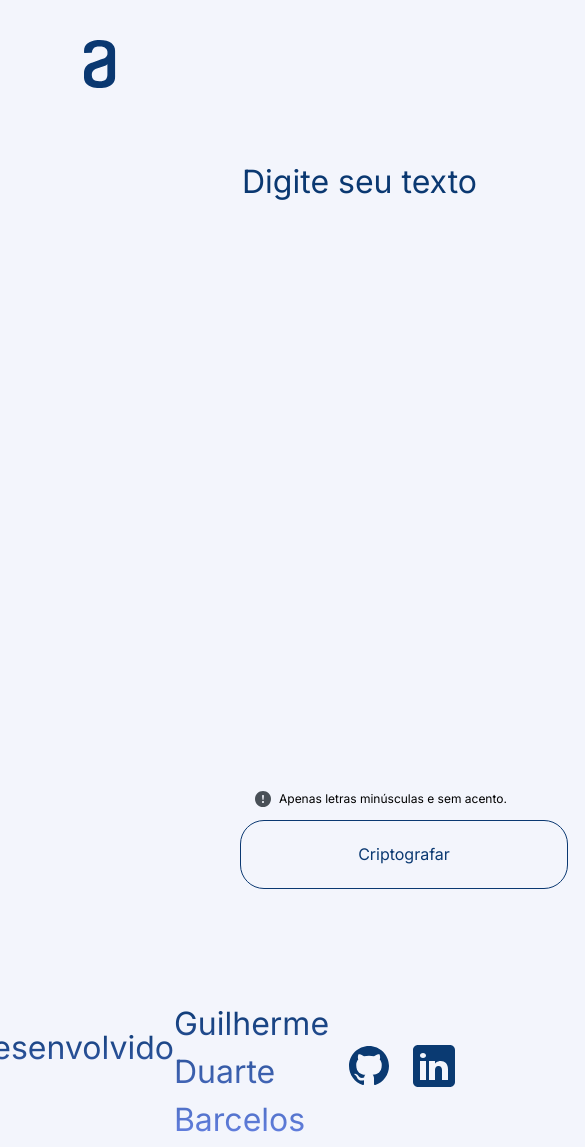
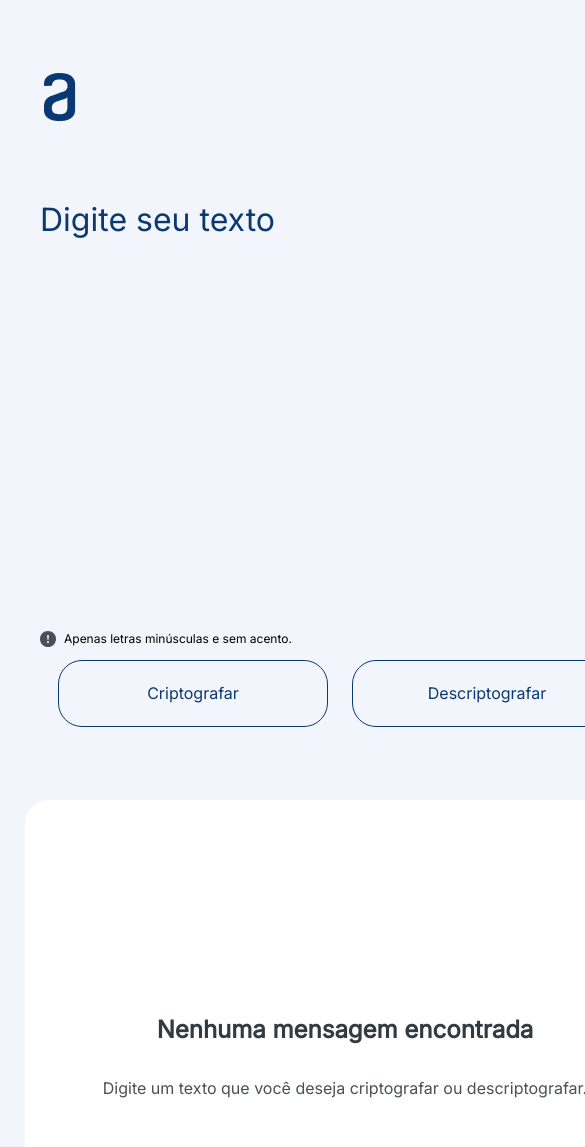
Before and after one commit to jooooou/one-decodificador, a plain HTML site: page index.html in a window 390 px wide. Shown: the top 1147 px of the page, 585 px wide, since content can reach past the window. Drawn offline with Linux system fonts and the light colour scheme.

Commit message:
Responsividade Tablet (Bugado?)

```diff
--- a/css/style.css
+++ b/css/style.css
@@ -20,19 +20,6 @@ body {
 }
 
 /* Main */
-
-main{
-    display:flex;
-    justify-content: center;
-    margin-left:90px;
-    margin-right:90px;
-}
-
-.teste{
-    display: grid;
-    place-items: center;
-    margin-bottom:50px;
-}
 
 /* Input de Entrada */
 #entrada{
@@ -213,6 +200,7 @@ footer div {
 
 footer div p{
     background: -webkit-linear-gradient(#0A3871,#6984e6);
+    background-clip:text;
     -webkit-background-clip: text;
     -webkit-text-fill-color: transparent;
 }
@@ -260,3 +248,103 @@ textarea::-webkit-scrollbar {
       border-radius: 10px;
       background-image: -webkit-gradient(linear,left bottom,left top,color-stop(0.44, rgb(122,153,217)),color-stop(0.72, rgb(40, 89, 149)), color-stop(0.86, rgb(5, 32, 110)));
   }
+
+
+  /* Media queries  */
+
+    /* Tablet */
+  @media (max-width: 768px){
+
+    .logo_alura{
+        position: absolute;
+        left:0px;
+        top: 73.42px;
+    }
+
+    #entrada{
+        position: absolute;
+        width: 600px;
+        height: 380px;
+        left: 40px;
+        top: 200px;
+        margin:0px;
+        padding:0px;
+    }
+
+    .informacao{
+        position: absolute;
+        width: 252px;
+        height: 18px;
+        left: 40px;
+        top: 630px;
+    }
+
+    button{
+        padding:0px;
+        width:270px;
+    }
+
+    .botoes{
+        display: flex;
+        position: absolute;
+        left:0px;
+        top: 660px;
+        margin:0px;
+        width:680px;
+        text-align: center;
+        justify-content: center;
+    }
+
+
+    #card{
+        position: absolute;
+        width: 600px;
+        height: 500px;
+        left:25px;
+        top: 800px;
+        margin:0px;
+    }
+
+    #aparecido{
+        width: 688px;
+        height: 133px;
+    }
+
+    #aparecido img{
+        display:none;
+    }
+
+    #escondido textarea{
+        height:200px;
+        width:535px;
+    }
+
+    .botoes2{
+        position: absolute;
+        left:45px;
+        top:300px;
+    }
+
+    .botoes2 button{
+        width:540px;
+        height:67px;
+    }
+
+    footer{
+        position: absolute;
+        width:0px;
+        height:0px;
+        top: 1350px;
+        font-size:20px;
+        margin:0px;
+    }
+
+    footer div{
+        width:700px;
+    }
+
+    /* Celular M */
+    @media (max-width: 768px){
+
+    }
+  }
--- a/index.html
+++ b/index.html
@@ -17,7 +17,7 @@
 
     <main>
 
-        <section class="teste">
+        <section>
             <textarea placeholder="Digite seu texto" id="entrada" pattern="[a-z]"></textarea>
             <div class="informacao">
                 <img src="./img/exclamacao.svg">
```
